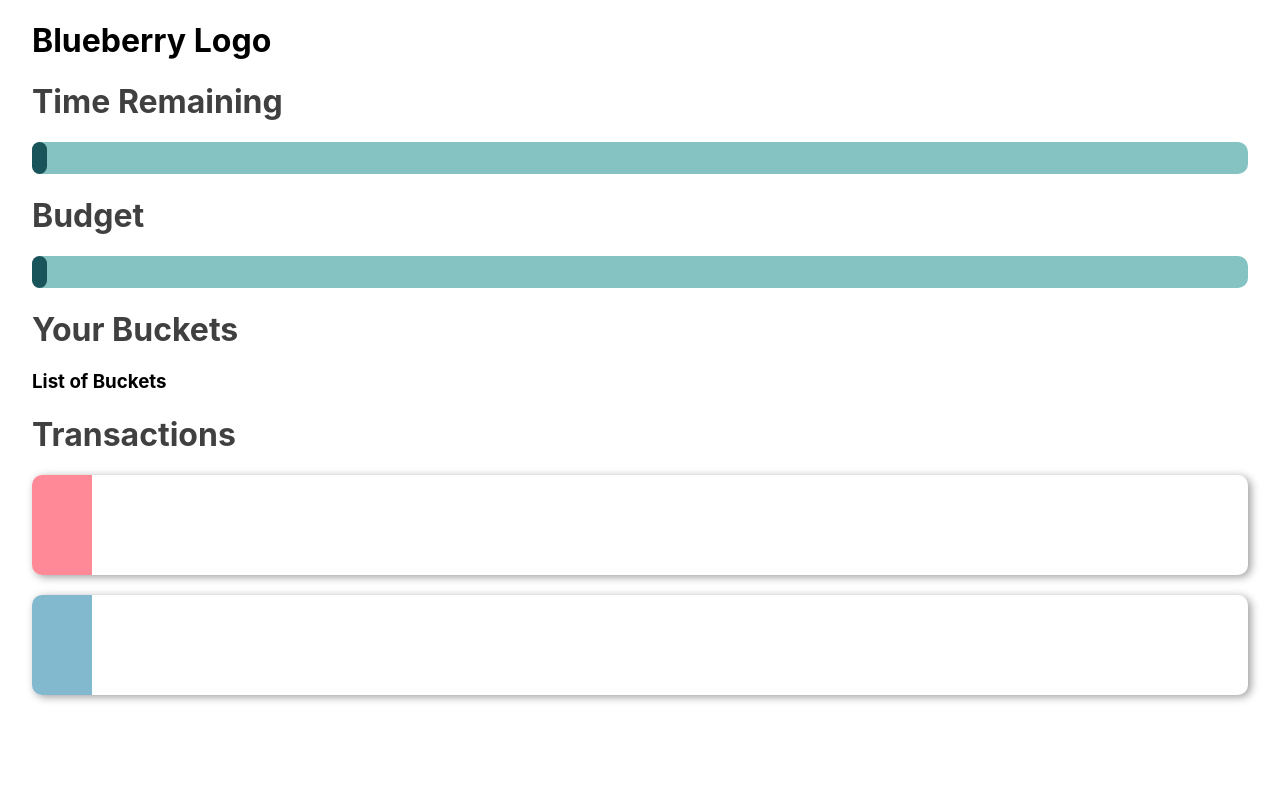
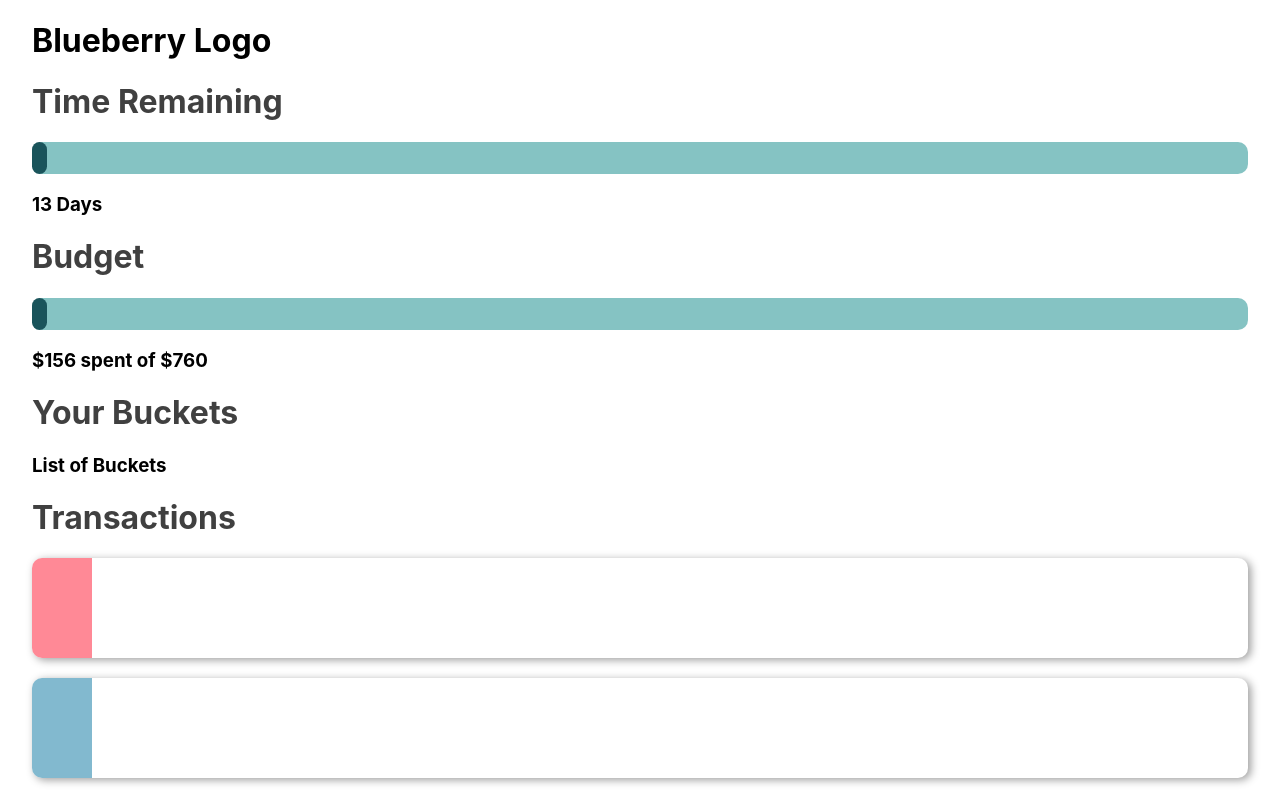
Before and after one commit to mcp31/hackdfw2022, a Next.js app: page / in a window 1280 px wide. Built offline with nearby package versions, Linux system fonts and the light colour scheme.

Commit message:
Added progress bar text

```diff
--- a/pages/homeScreen.js
+++ b/pages/homeScreen.js
@@ -33,12 +33,15 @@ export default function HomeScreen() {
                     Time Remaining
                 </h1>
                 <ProgressBar width={daysLeft}></ProgressBar>
+                <h3>13 Days</h3>
             </div>
             <div>
                 <h1 className={styles.sectionHeader}>
                     Budget
                 </h1>
                 <ProgressBar width={daysLeft}></ProgressBar>
+                <h3>$156 spent of $760</h3>
+
             </div>
             <div>
                 <h1 className={styles.sectionHeader}>
```
Also changed, not shown: 1 other file (tests, documents, lock files or other folders).
